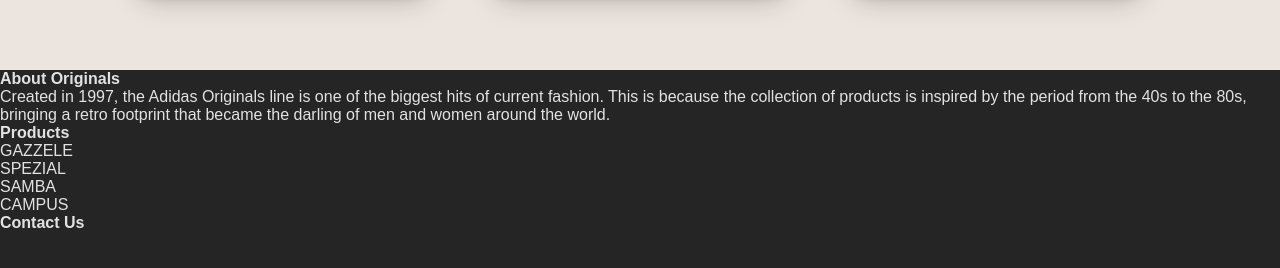
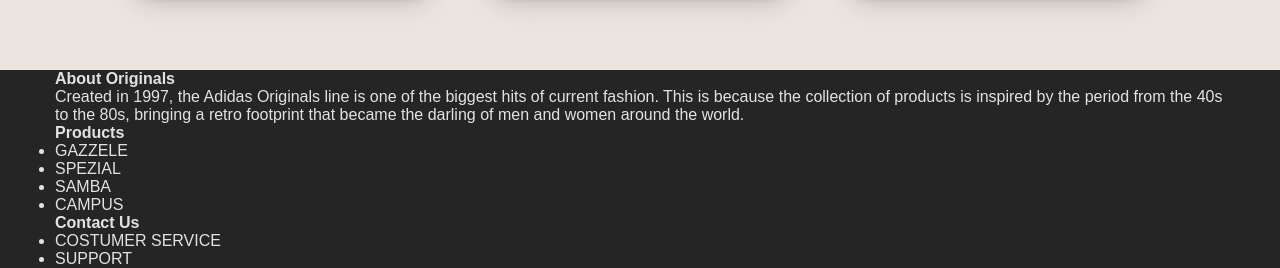
Before and after one commit to marcelovsk1/rect-3, a React (Create React App) app in the folder originals-mktplace/: page / in a window 1280 px wide. Shown: the part 2077-2345 px from the top of the page. Built offline with nearby package versions, Linux system fonts and the light colour scheme.

Commit message:
working on

```diff
--- a/originals-mktplace/src/App.js
+++ b/originals-mktplace/src/App.js
@@ -152,7 +152,9 @@
           <div className="footer-col">
             <h4>Contact Us</h4>
               <ul>
-                <li><a href="#"></a></li>
+                <li><a href="#"></a>COSTUMER SERVICE</li>
+                <li><a href="#"></a>SUPPORT</li>
+                <li><a href="#"></a>ONLINE CHAT</li>
               </ul>
           </div>
           </div>
--- a/originals-mktplace/src/App.scss
+++ b/originals-mktplace/src/App.scss
@@ -602,7 +602,17 @@
 }
 
 // FOOTER
+.footer {
+  background-color: $color-primary-3;
+  margin: 0;
+  padding: 0;
+  box-sizing: border-box;
 
+    .footer-container {
+      max-width: 1170px;
+      margin: auto;
+    }
+}
 
 @keyframes App-logo-spin {
   from {
```
